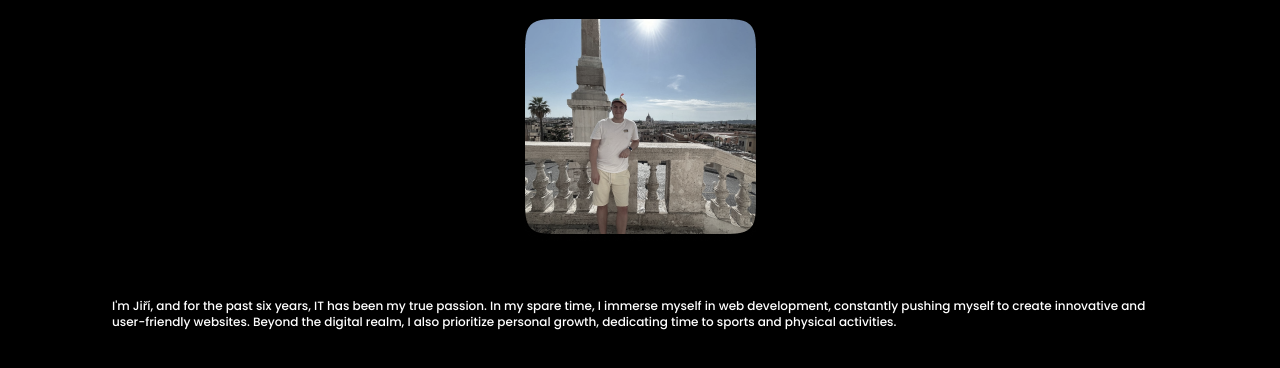
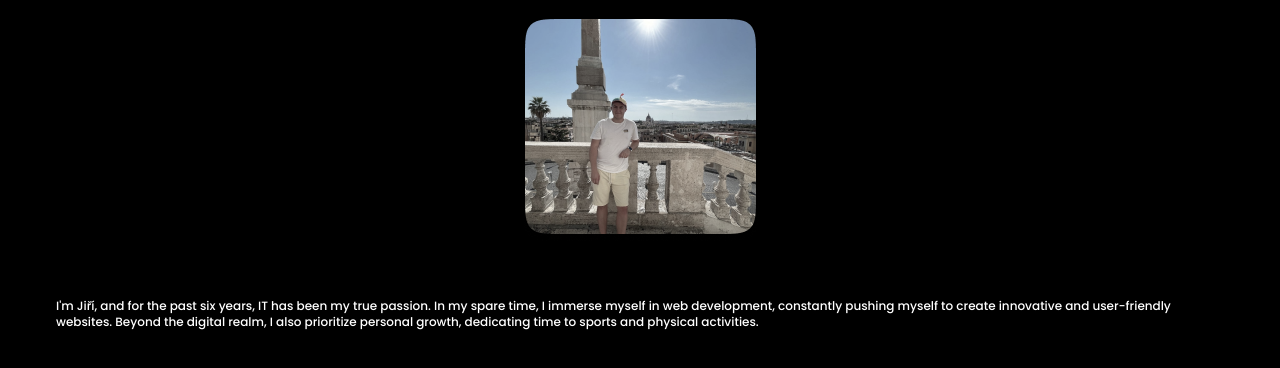
Before and after one commit to skokann/My-Portfolio, a React (Create React App) app: page / in a window 1280 px wide. Shown: the part 941-1309 px from the top of the page. Built offline with nearby package versions, Linux system fonts and the light colour scheme.

Commit message:
Updated app.js

```diff
--- a/src/App.js
+++ b/src/App.js
@@ -57,7 +57,7 @@ function App() {
             className="w-full h-full flex flex-col items-center min-h-screen bg-black"
           >
             <img className="mt-40 w-1/1 " src={me} alt="Logo" />
-            <p className="text-white mt-14 mx-14 text-xs leading-4 font-poppins">
+            <p className="text-white mt-14 text-xs leading-4 font-poppins">
               I'm Jiří, and for the past six years, IT has been my true passion.
               In my spare time, I immerse myself in web development, constantly
               pushing myself to create innovative and user-friendly websites.
```
